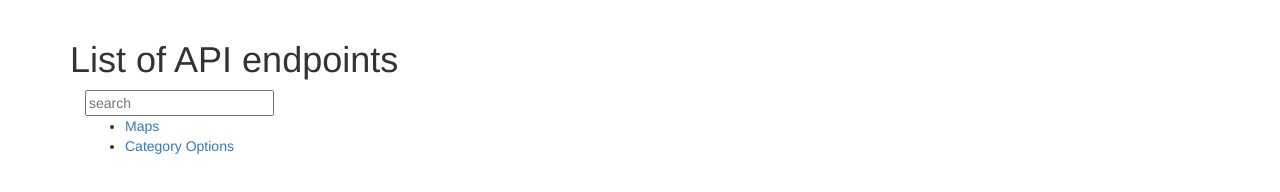
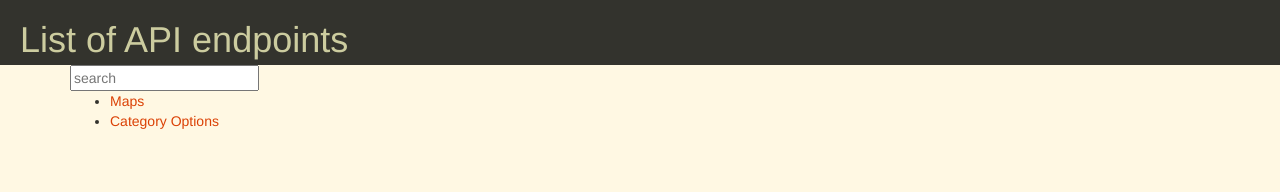
Before and after one commit to selbekk/inf5750-group-project, a website: page app/index.html in a window 1280 px wide. Drawn offline with nearby package versions, Linux system fonts and the light colour scheme; some packages are replaced by stand-ins of ours; files that its build step writes are made by us from their sources.

Commit message:
Add some basic styling to header

```diff
--- a/app/index.html
+++ b/app/index.html
@@ -15,14 +15,12 @@
     <!-- endbuild -->
   </head>
   <body ng-app="apiViewer">
-        <div class="container">
-            <div ng-controller="HeaderController"
-                 ng-include src="'views/header.html'"
-                 ng-show="header.isVisible">
-             </div>
+    <div ng-controller="HeaderController"
+         ng-include src="'views/header.html'"
+         ng-show="header.isVisible">
+     </div>
 
-            <div ng-view></div>
-        </div>
+    <div ng-view></div>
 
     <!-- build:js(.) scripts/vendor.js -->
     <!-- bower:js -->
--- a/app/styles/main.css
+++ b/app/styles/main.css
@@ -1,11 +1,36 @@
-/* Space out content a bit */
+/* Body styles and basic styling */
 body {
-  padding-top: 20px;
-  padding-bottom: 20px;
+    background-color: #FFF8E3;
+    color: #33332D;
+}
+
+a {
+    color: #DB4105;
+}
+
+a:hover,
+a:focus {
+    color: #DB4105;
+    text-decoration: underline;
 }
 
 
+/* Header base styles */
+.app-header {
+    background-color: #33332D;
+    color: #CCCC9F;
+}
+
+.app-header h1 {
+    margin: 0;
+    padding: 20px 0 5px;
+    text-align: center;
+}
+
 /* Responsive: Portrait tablets and up */
 @media screen and (min-width: 768px) {
-
+    .app-header h1 {
+        text-align: left;
+        padding-left: 20px;
+    }
 }
```
